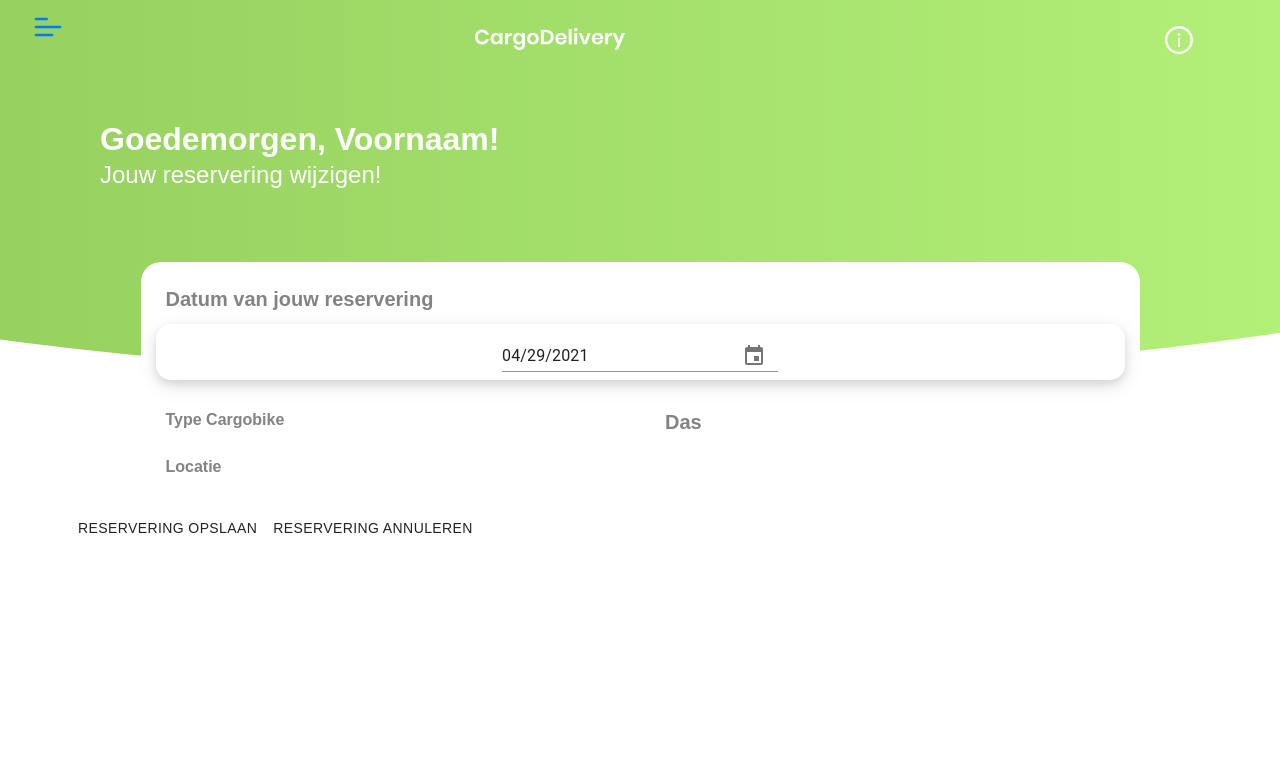
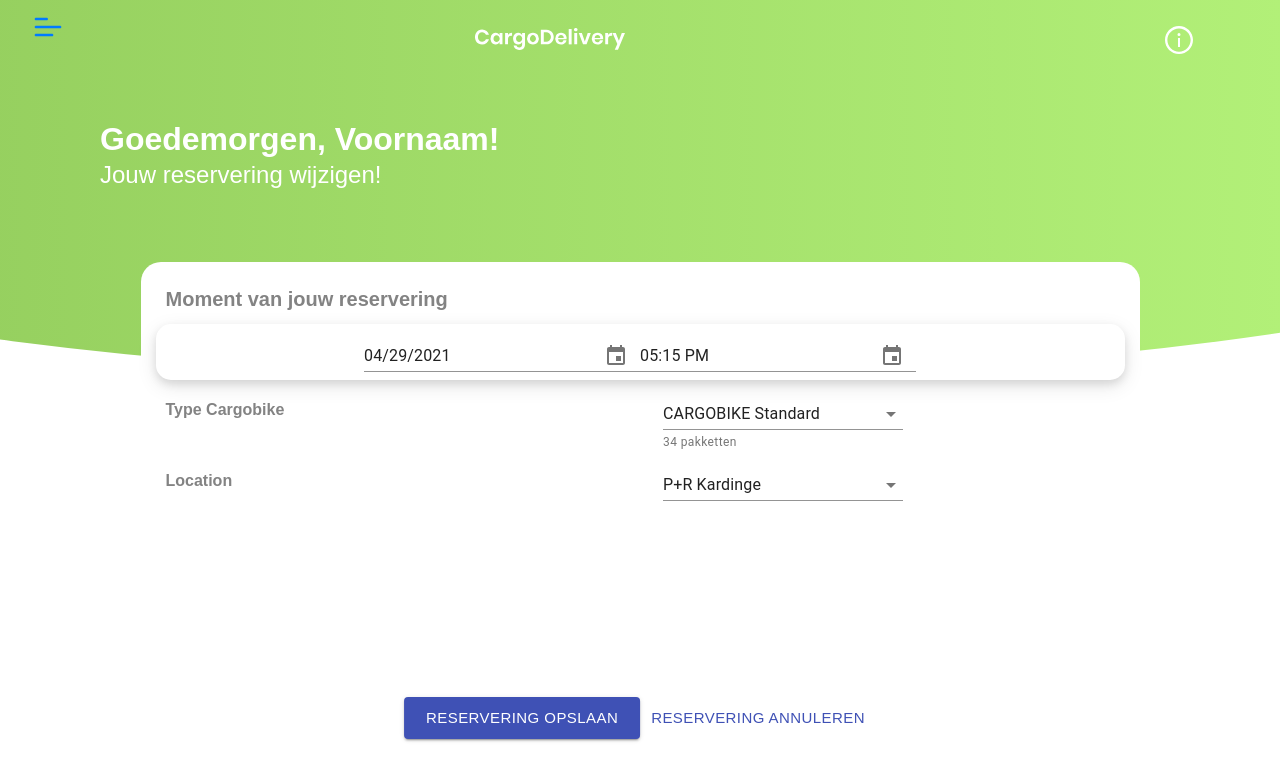
Before and after one commit to ajnjanssen/cargobike, a React (Create React App) app in the folder cargobike/: page /OndCbWijzigen in a window 1280 px wide. Shown: the top 780 px of the page. Built offline with nearby package versions, Linux system fonts and the light colour scheme.

Commit message:
Klaar
Maar het voelt alsof ik iets ben vergeten. Refactoring is ook minimaal.  Material-UI heeft standaard een kalender i.p.v. een klok voor tijdkiezen. Weet even niet hoe je dit aanpast. Kon alleen outdated tricks vinden en had toen even geen zin meer :P

```diff
--- a/cargobike/package.json
+++ b/cargobike/package.json
@@ -7,6 +7,7 @@
     "@fortawesome/fontawesome-free": "^5.15.3",
     "@material-ui/core": "^4.11.4",
     "@material-ui/icons": "^4.11.2",
+    "@material-ui/lab": "^4.0.0-alpha.58",
     "@material-ui/pickers": "^3.3.10",
     "@material-ui/styles": "^4.11.4",
     "@testing-library/jest-dom": "^5.11.4",
--- a/cargobike/src/OndCbWijzigen.css
+++ b/cargobike/src/OndCbWijzigen.css
@@ -21,10 +21,10 @@ h2.Dashgreeting{
 /* CARD */
 .card{
     z-index:1;
-    position:relative;
+    position: relative;
     margin: auto;
     width: 90%;
-    padding: 5px;
+    padding: 15px;
     margin-top: 8vh;
     border-radius: 20px;
     background-color: white;
@@ -36,11 +36,17 @@ h2.Dashgreeting{
     text-align: center;
     width: 100%;
     margin: 0 auto;
+    margin-bottom: 10px;
     box-shadow: 0 4px 8px 0 rgba(0, 0, 0, 0.1), 0 6px 20px 0 rgba(0, 0, 0, 0.1);
 }
 
 .card-partition{
     padding: 10px;
+}
+
+.dropdown{
+    right: 0;
+    position: absolute;
 }
 
 h1.card-partition{
@@ -53,3 +59,13 @@ h2.card-partition{
     font-size: 16px;
     color: #838383;
 }
+
+.bottom-button{
+    z-index: 1;
+    position: absolute;
+    bottom: 5vh;
+    margin: auto;
+    left: 50%;
+    -ms-transform: translate(-50%, -50%);
+    transform: translate(-50%, -50%);
+}
--- /dev/null
+++ b/cargobike/src/components/DateTimePicker.js
@@ -0,0 +1,40 @@
+import React from 'react';
+import {useState} from 'react';
+
+//Form
+import 'date-fns';
+import DateFnsUtils from '@date-io/date-fns';
+import { MuiPickersUtilsProvider, KeyboardTimePicker, KeyboardDatePicker } from '@material-ui/pickers';
+import AccessAlarmIcon from '@material-ui/icons/AccessAlarm';
+
+export default function DateTimePicker(){
+    //Set current date and time to current
+    const [selectedDateTime, setSelectedDate] = useState(new Date());
+    function handleDateChange(date){
+        setSelectedDate(date);
+    }
+
+    return(
+        <MuiPickersUtilsProvider utils={DateFnsUtils}>
+            <KeyboardDatePicker
+                margin="normal"
+                id="date-picker-dialog"
+                format="MM/dd/yyyy"
+                value={selectedDateTime}
+                onChange={handleDateChange}
+                KeyboardButtonProps={{
+                    'aria-label': 'change date',
+                }}
+            />
+            <KeyboardTimePicker
+                margin="normal"
+                id="time-picker"
+                value={selectedDateTime}
+                onChange={handleDateChange}
+                KeyboardButtonProps={{
+                    'aria-label': 'change time',
+                }}
+            />
+        </MuiPickersUtilsProvider>
+    )
+}
--- /dev/null
+++ b/cargobike/src/components/dropdown_cargobiketype.js
@@ -0,0 +1,57 @@
+import React from 'react';
+import {useState} from 'react';
+import { makeStyles } from '@material-ui/core/styles';
+import FormHelperText from '@material-ui/core/FormHelperText';
+import FormControl from '@material-ui/core/FormControl';
+import Select from '@material-ui/core/Select';
+
+const useStyles = makeStyles((theme) => ({
+  formControl: {
+    margin: theme.spacing(1),
+    minWidth: 240,
+  },
+  selectEmpty: {
+    marginTop: theme.spacing(2),
+  },
+}));
+
+export default function Dropdown() {
+  const classes = useStyles();
+
+  //cargobiketype-dropdown
+  const [cargobikeType, setcargobikeType] = useState('CARGOBIKE Standard')
+  const [cargobikeCap, setcargobikeCap] = useState(34);
+  function handleCbTypeChange(event){
+    setcargobikeType(event.target.value);
+    //Adjust capacity to cargobiketype.
+    //Switch > if/else for future cargobike type additions
+    //The output is switched?
+    switch(cargobikeType){
+        case 'CARGOBIKE Standard':
+            setcargobikeCap(48);
+        break;
+        case 'CARGOBIKE Deluxe':
+            setcargobikeCap(34);
+        break;
+    }
+  }
+
+  return (
+    <div>
+      <FormControl variant="standard" className={classes.formControl}>
+        <Select
+          autoWidth={true}
+          native
+          value={cargobikeType}
+          onChange={handleCbTypeChange}
+          inputProps={{ name: 'cargobike-type'}}
+          classes={{icon:classes.icon,}}
+        >
+          <option value={'CARGOBIKE Standard'}>CARGOBIKE Standard</option>
+          <option value={'CARGOBIKE Deluxe'}>CARGOBIKE Deluxe</option>
+        </Select>
+        <FormHelperText>{cargobikeCap} pakketten</FormHelperText>
+      </FormControl>
+    </div>
+  );
+}
--- /dev/null
+++ b/cargobike/src/components/dropdown_location.js
@@ -0,0 +1,47 @@
+import React from 'react';
+import {useState} from 'react';
+import { makeStyles } from '@material-ui/core/styles';
+import FormControl from '@material-ui/core/FormControl';
+import Select from '@material-ui/core/Select';
+
+const useStyles = makeStyles((theme) => ({
+  formControl: {
+    margin: theme.spacing(1),
+    minWidth: 240,
+  },
+  selectEmpty: {
+    marginTop: theme.spacing(2),
+  },
+}));
+
+export default function Dropdown() {
+  const classes = useStyles();
+
+  //location-dropdown
+  const [location, setLocation] = useState('P+R Kardinge');
+
+  function handleLocationChange(event){
+    setLocation(event.target.value);
+  }
+
+  return (
+    <div>
+      <FormControl variant="standard" className={classes.formControl}>
+        <Select
+          autoWidth={true}
+          native
+          value={location}
+          onChange={handleLocationChange}
+          inputProps={{ name: 'cargobike-type'}}
+        >
+          <option value={'P+R Reitdiep'}>P+R Reitdiep</option>
+          <option value={'P+R Kardinge'}>P+R Kardinge</option>
+          <option value={'P+R Hoogkerk'}>P+R Hoogkerk</option>
+          <option value={'P+R Zernike'}>P+R Zernike</option>
+          <option value={'P+R Euroborg'}>P+R Euroborg</option>
+          <option value={'P+R Hoofdstation'}>P+R Hoofdstation</option>
+        </Select>
+      </FormControl>
+    </div>
+  );
+}
--- a/cargobike/src/pages/OndCbWijzigen.js
+++ b/cargobike/src/pages/OndCbWijzigen.js
@@ -1,27 +1,17 @@
 import React from 'react';
 import {useState} from 'react';
 import '../OndCbWijzigen.css';
-//date-form module
-import 'date-fns';
-import DateFnsUtils from '@date-io/date-fns';
-//Date-form components
 import { Container, Row, Col } from 'react-bootstrap';
-import { MuiPickersUtilsProvider, KeyboardTimePicker, KeyboardDatePicker } from '@material-ui/pickers';
-//Textfield used in Input
 import { Button } from '@material-ui/core';
+
+//Component import
+import CBTypeDropdown from '../components/dropdown_cargobiketype';
+import LocationDropdown from '../components/dropdown_location';
+import DateTimePicker from '../components/DateTimePicker';
 
 export default function OndCbWijzigen(){
     //Set userdata
     const [voornaam, setVoornaam] = useState('Voornaam')
-
-    //Set current date and time
-    const today = new Date();
-    const [selectedDate, setSelectedDate] = React.useState(new Date(today));
-
-    //state for dates?
-    function handleDateChange(date){
-        setSelectedDate(date);
-    }
 
     return(
         <div className="OndCbWijzigen">
@@ -38,43 +28,45 @@ export default function OndCbWijzigen(){
             {/* Content */}
             <Container>
                 <div className="card">
-                    <Row className="card-partition">
+                    {/* DateTime-picker */}
+                    <Row>
                         <Col xs={12} md={12}>
-                            <h1 className="card-partition">Datum van jouw reservering</h1>
+                            <h1 className="card-partition">Moment van jouw reservering</h1>
                             <div className="datefield">
-                                <MuiPickersUtilsProvider utils={DateFnsUtils}>
-                                    <KeyboardDatePicker
-                                        margin="normal"
-                                        id="date-picker-dialog"
-                                        label=""
-                                        format="MM/dd/yyyy"
-                                        value={selectedDate}
-                                        onChange={handleDateChange}
-                                        KeyboardButtonProps={{
-                                            'aria-label': 'change date',
-                                        }}
-                                    />
-                                </MuiPickersUtilsProvider>
+                                <DateTimePicker/>
                             </div>
                         </Col>
                     </Row>
-                    <Row className="card-partition">
-                        <Col xs={6} md={6}>
+
+                    {/* Type-picker */}
+                    <Row>
+                        <Col xs={4} md={6}>
                             <h2 className="card-partition">Type Cargobike</h2>
-                            <h2 className="card-partition">Locatie</h2>
                         </Col>
-                        <Col xs={6} md={6}>
-                            <h1 className="card-partition">Das</h1>
+                        <Col xs={8} md={6}>
+                            <CBTypeDropdown/>
+                        </Col>
+                    </Row>
+
+                    {/* Locations-picker */}
+                    <Row>
+                        <Col xs={4} md={6}>
+                            <h2 className="card-partition">Location</h2>
+                        </Col>
+                        <Col xs={8} md={6} className="dropdown">
+                            <LocationDropdown/>
                         </Col>
                     </Row>
                 </div>
 
-                <Row>
-                    <Button>Reservering opslaan</Button>
-
-
-                    <Button>Reservering annuleren</Button>
-                </Row>
+                <div className="bottom-button">
+                    <Row>
+                        <Col xs={12} md={12}>
+                            <Button size="large" color="primary" variant="contained">Reservering opslaan</Button>
+                            <Button size="large" color="primary">Reservering annuleren</Button>
+                        </Col>
+                    </Row>
+                </div>
             </Container>
         </div>
     )
```
Also changed, not shown: 2 other files (tests, documents, lock files or other folders).
